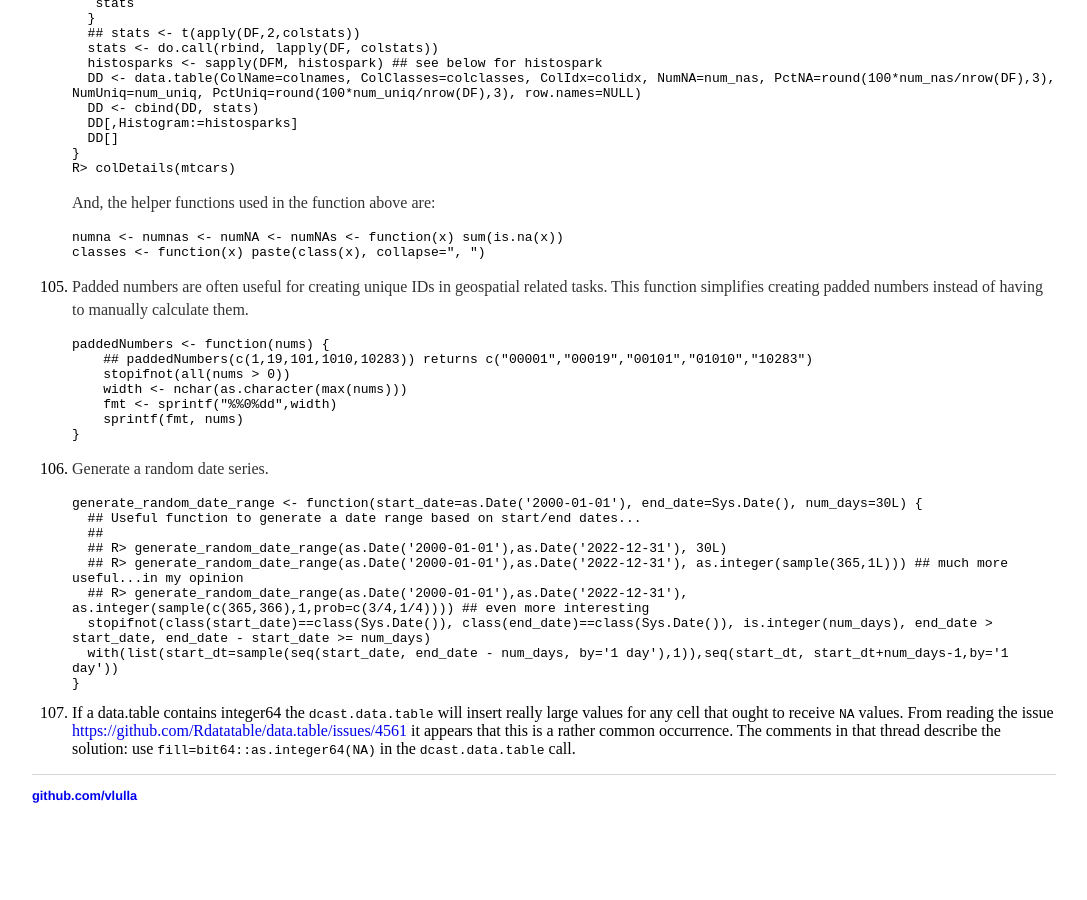
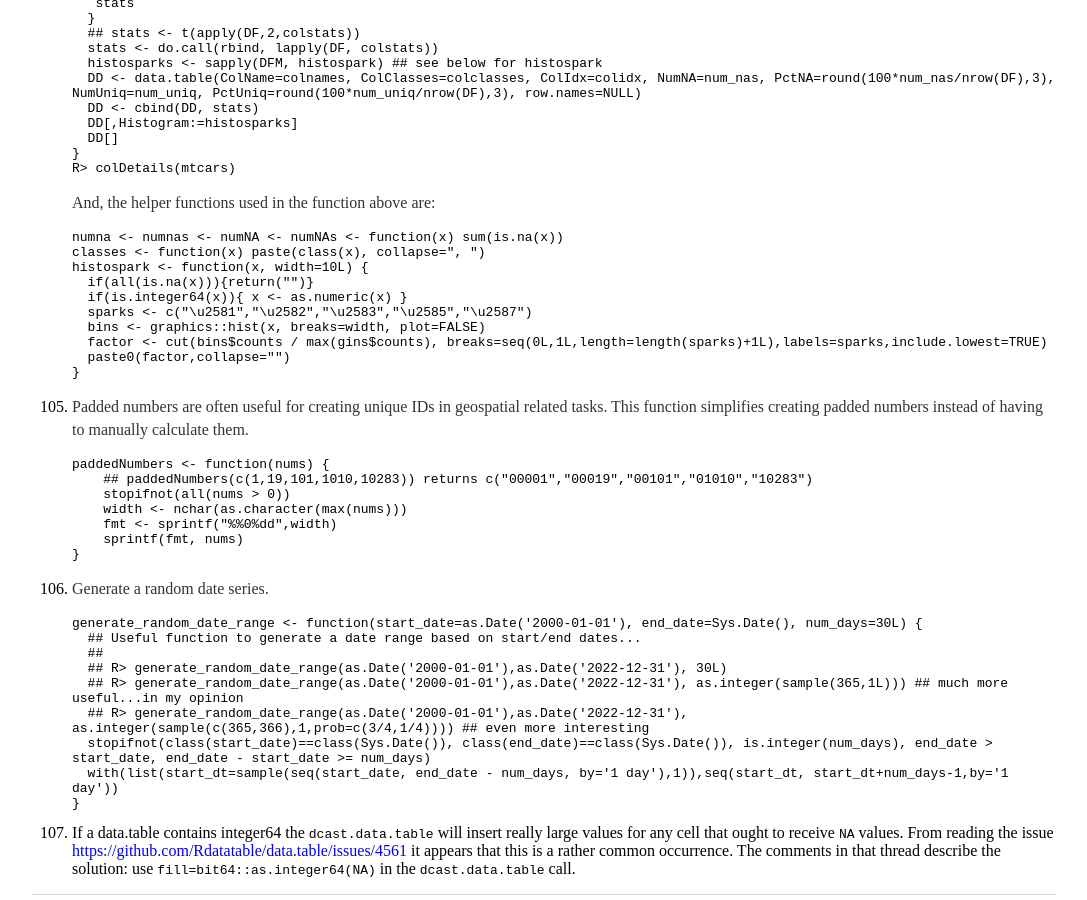
Before and after one commit to vlulla/vlulla.github.io, a Jekyll site: the page built from NOTES_R.md, in a window 1280 px wide and 900 px high, scrolled down 22298 px. Shown: the whole window, without its empty margins (96-1183 px from the left). Built offline with Jekyll 4.4.1, drawn with Linux system fonts in a browser that asks for light colours; before the commit the page ends 23161 px from its top, so only the background shows below that.

Commit message:
Added the missing histospark to my notes
Also, fixed histospark to deal with integer64

````diff
--- a/NOTES_R.md
+++ b/NOTES_R.md
@@ -1710,6 +1710,14 @@ layout: default
      ```r
      numna <- numnas <- numNA <- numNAs <- function(x) sum(is.na(x))
      classes <- function(x) paste(class(x), collapse=", ")
+	 histospark <- function(x, width=10L) {
+	   if(all(is.na(x))){return("")}
+	   if(is.integer64(x)){ x <- as.numeric(x) }
+	   sparks <- c("\u2581","\u2582","\u2583","\u2585","\u2587")
+	   bins <- graphics::hist(x, breaks=width, plot=FALSE)
+	   factor <- cut(bins$counts / max(gins$counts), breaks=seq(0L,1L,length=length(sparks)+1L),labels=sparks,include.lowest=TRUE)
+	   paste0(factor,collapse="")
+	 }
      ```
 
 105. Padded numbers are often useful for creating unique IDs in geospatial related tasks. This function simplifies creating
````
Also changed, not shown: 1 other file.
